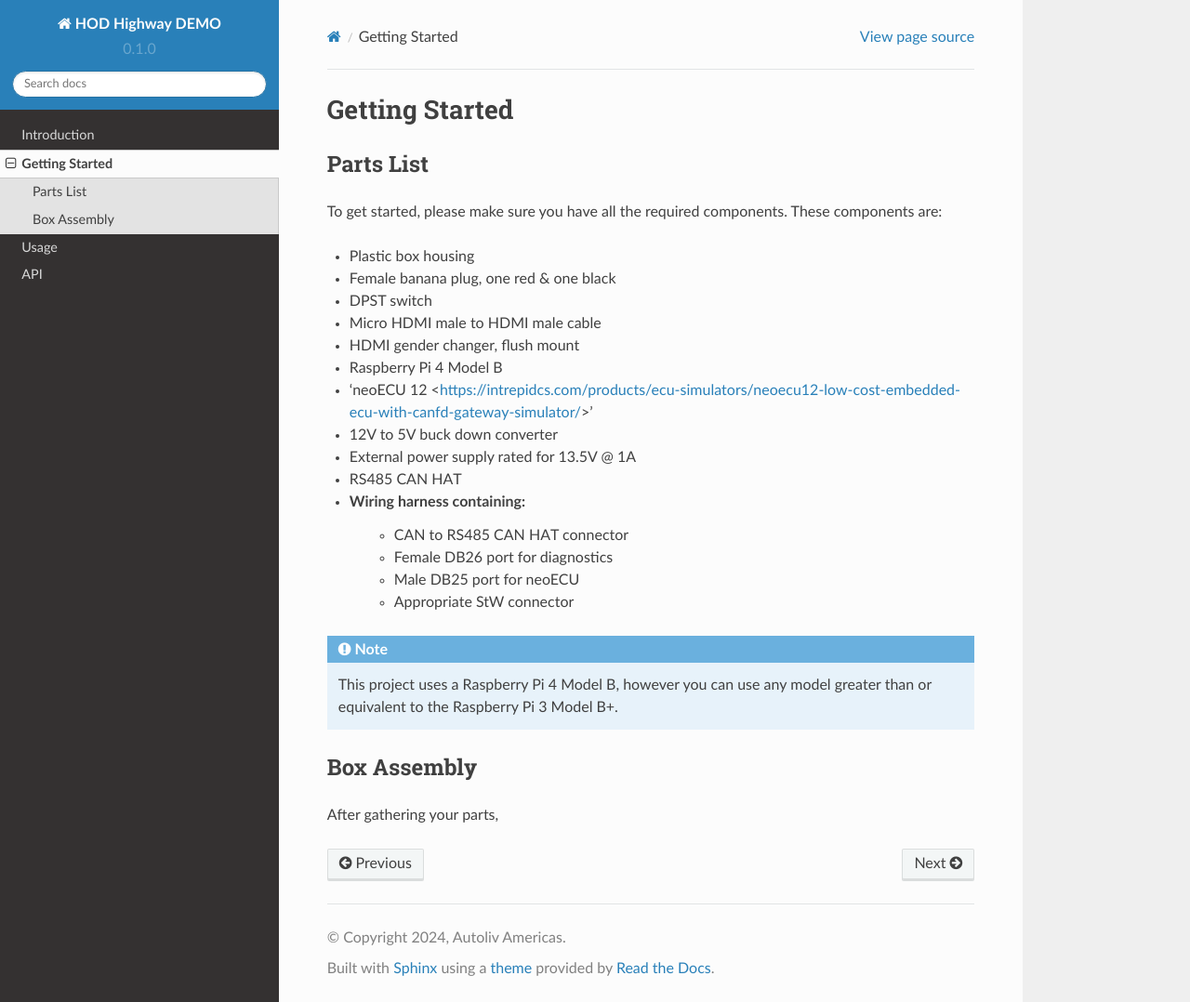
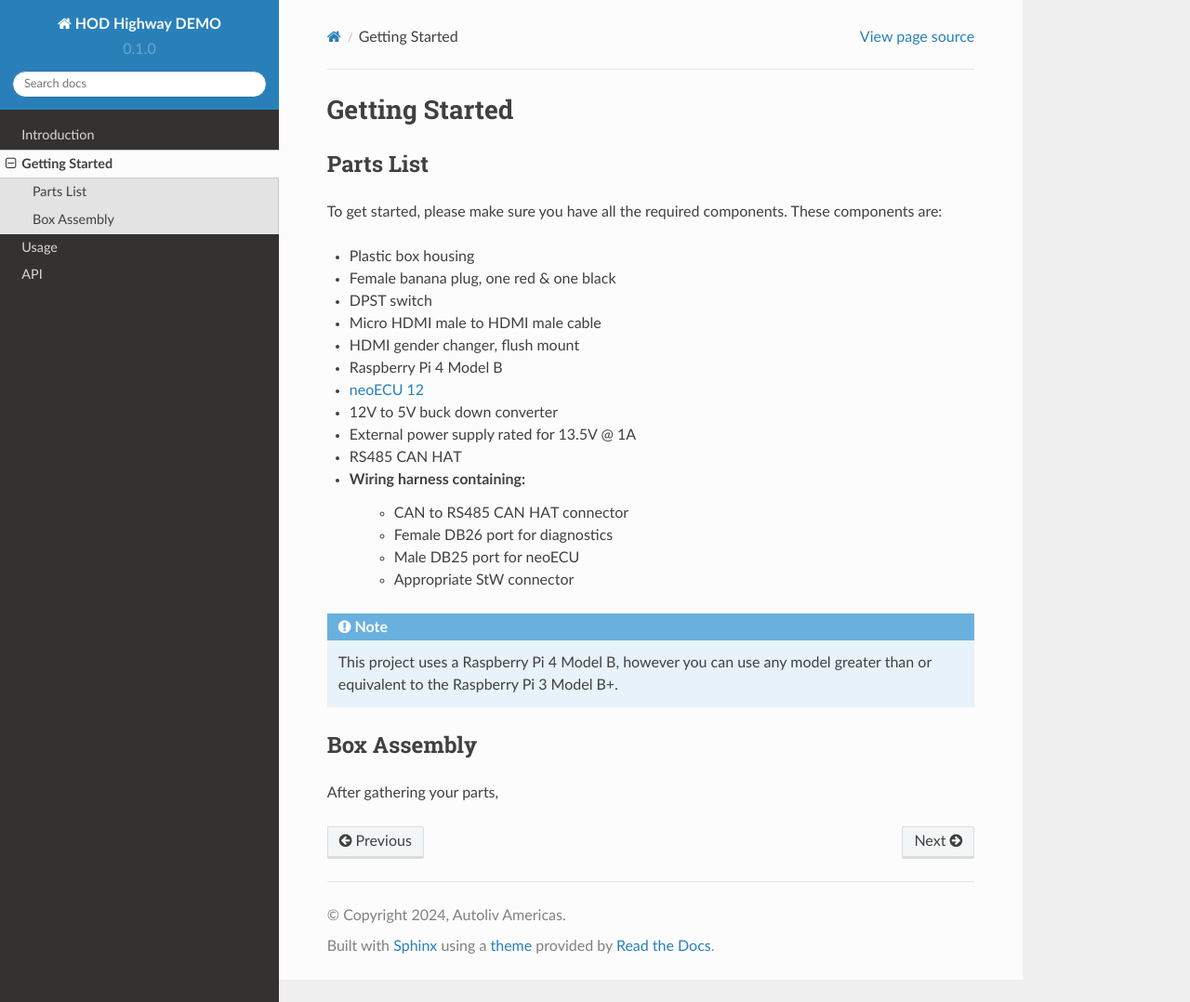
Before and after one commit to DaSausiBoi/VW-DEMO-Docs, a Sphinx documentation site: the page built from docs/source/getting_started.rst, in a window 1280 px wide and 1078 px high. Shown: the whole window at 93% size. Built offline with Sphinx 7.4.7 and the Read the Docs theme 2.0.0, drawn with Linux system fonts in a browser that asks for light colours.

```diff
--- a/docs/source/getting_started.rst
+++ b/docs/source/getting_started.rst
@@ -1,3 +1,5 @@
+.. include:: <isonum.txt>
+
 Getting Started
 ===============
 
@@ -12,7 +14,7 @@ To get started, please make sure you have all the required components. These com
 - Micro HDMI male to HDMI male cable
 - HDMI gender changer, flush mount
 - Raspberry Pi 4 Model B
-- 'neoECU 12 <https://intrepidcs.com/products/ecu-simulators/neoecu12-low-cost-embedded-ecu-with-canfd-gateway-simulator/>'
+- `neoECU 12 <https://intrepidcs.com/products/ecu-simulators/neoecu12-low-cost-embedded-ecu-with-canfd-gateway-simulator/>`__
 - 12V to 5V buck down converter
 - External power supply rated for 13.5V @ 1A
 - RS485 CAN HAT
```
